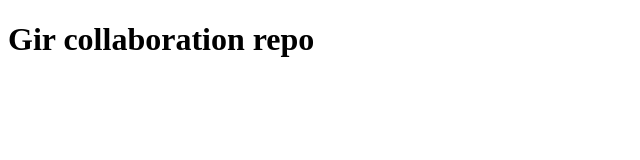
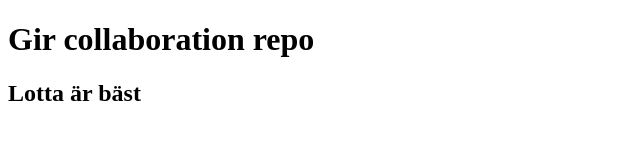
Before and after one commit to Svempolin/git-test, a plain HTML site: page index.html in a window 1280 px wide. Shown: the whole page, without its empty margins (0-640 px from the left). Drawn offline with Linux system fonts and the light colour scheme.

Commit message:
added h2

```diff
--- a/index.html
+++ b/index.html
@@ -8,5 +8,6 @@
 </head>
 <body>
     <h1>Gir collaboration repo </h1>
+    <h2>Lotta är bäst</h2>
 </body>
 </html>
```
